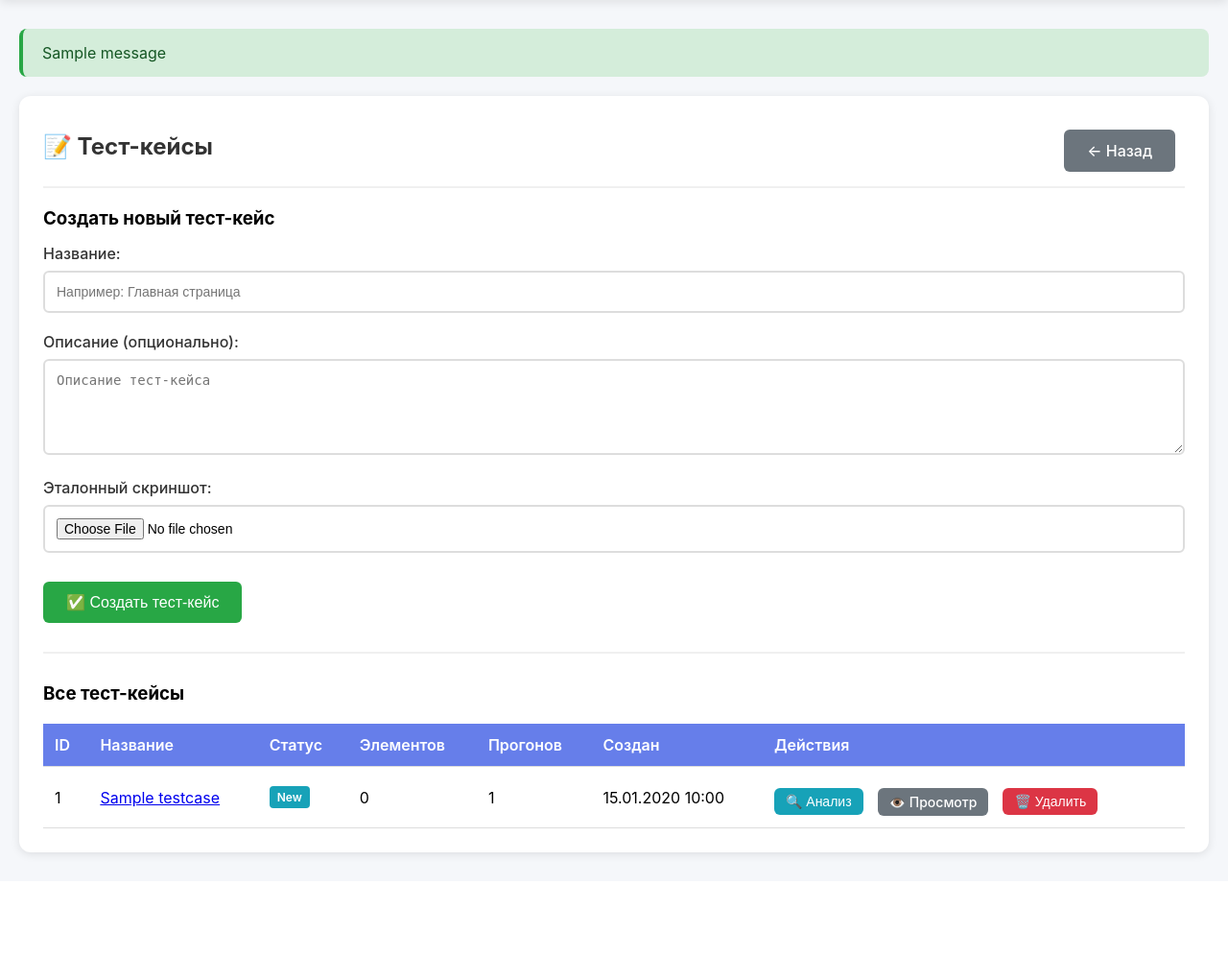
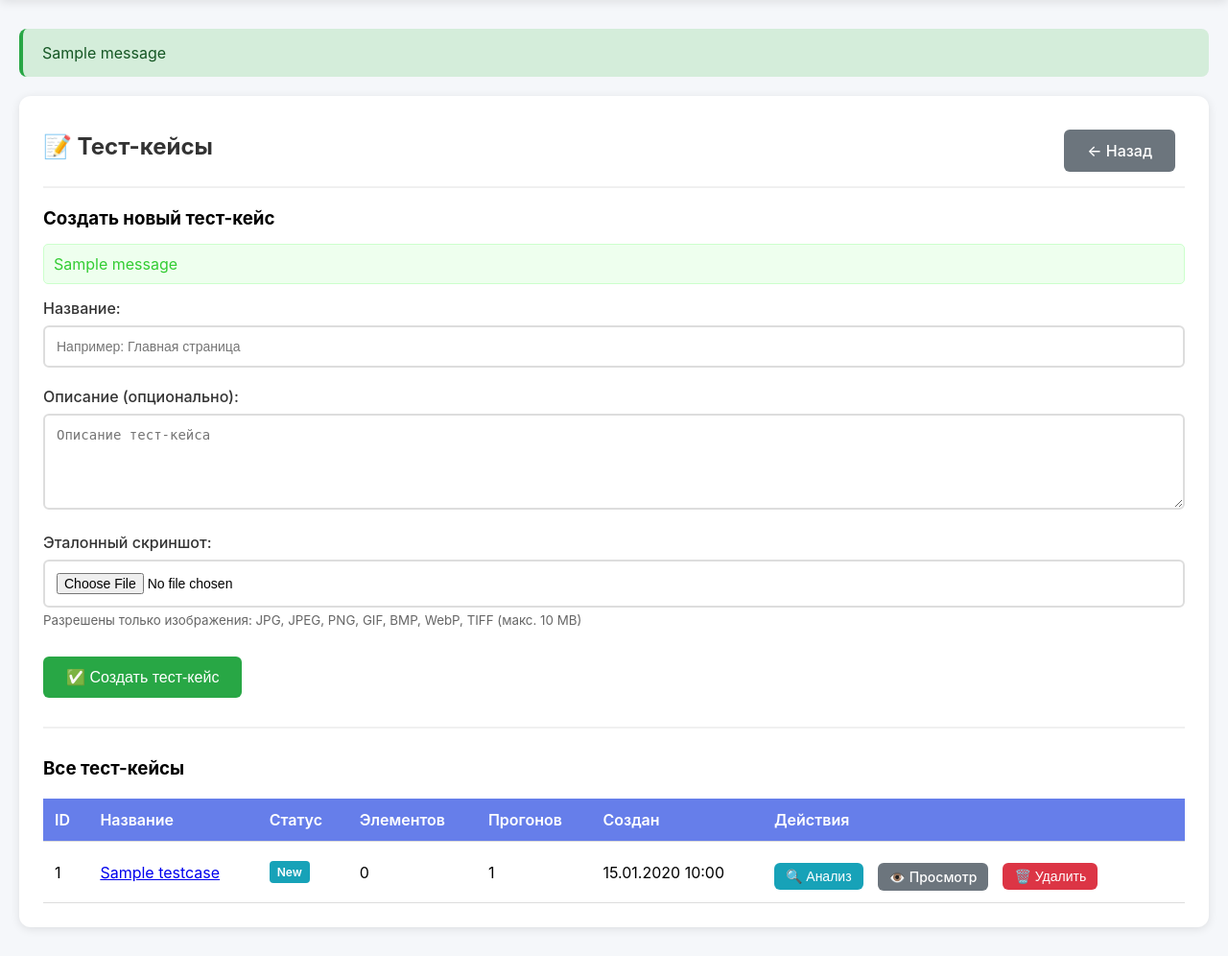
Before and after one commit to AlexTDE/curse_Work, a Django app: page /testcases/ in a window 1280 px wide. Shown: the part 66-1062 px from the top of the page at 96% size. Before the commit the page ends 962 px from the top, so only its background shows below. Run offline with Django 5.2, Linux system fonts and the light colour scheme; a user stored in the database is signed in; tables that the repository leaves empty hold one stand-in row (values such as "Sample post"); one stand-in notice (Sample message) is shown; data that the repository does not hold is empty; parts of the project's set-up code (start-up, migrations or seed data) failed here and were passed over.

Commit message:
Add client-side and improved validation for image upload in testcase creation form

```diff
--- a/autotest_ui/testsystem/templates/testsystem/testcases_list.html
+++ b/autotest_ui/testsystem/templates/testsystem/testcases_list.html
@@ -11,7 +11,19 @@
 
     <div style="margin-bottom: 20px;">
         <h3 style="margin-bottom: 15px;">Создать новый тест-кейс</h3>
-        <form method="post" action="{% url 'create_testcase' %}" enctype="multipart/form-data">
+
+        <!-- Вывод ошибок валидации -->
+        {% if messages %}
+            {% for message in messages %}
+            <div class="alert alert-{{ message.tags }}" style="padding: 10px; margin-bottom: 15px; border-radius: 5px;
+                {% if message.tags == 'error' %}background-color: #fee; border: 1px solid #fcc; color: #c33;{% endif %}
+                {% if message.tags == 'success' %}background-color: #efe; border: 1px solid #cfc; color: #3c3;{% endif %}">
+                {{ message }}
+            </div>
+            {% endfor %}
+        {% endif %}
+
+        <form id="testcaseForm" method="post" action="{% url 'create_testcase' %}" enctype="multipart/form-data">
             {% csrf_token %}
             <div class="form-group">
                 <label>Название:</label>
@@ -23,9 +35,17 @@
             </div>
             <div class="form-group">
                 <label>Эталонный скриншот:</label>
-                <input type="file" name="reference_screenshot" accept="image/*" required>
+                <input type="file" id="referenceScreenshot" name="reference_screenshot"
+                       accept="image/jpeg,image/jpg,image/png,image/gif,image/bmp,image/webp,image/tiff" required>
+                <small style="color: #666; display: block; margin-top: 5px;">
+                    Разрешены только изображения: JPG, JPEG, PNG, GIF, BMP, WebP, TIFF (макс. 10 MB)
+                </small>
+                <div id="fileError" style="color: #c33; margin-top: 5px; display: none;"></div>
+                <div id="filePreview" style="margin-top: 10px; display: none;">
+                    <img id="previewImage" src="" style="max-width: 200px; max-height: 200px; border: 1px solid #ddd; border-radius: 5px;">
+                </div>
             </div>
-            <button type="submit" class="btn btn-success">✅ Создать тест-кейс</button>
+            <button type="submit" class="btn btn-success" id="submitBtn">✅ Создать тест-кейс</button>
         </form>
     </div>
 
@@ -63,7 +83,7 @@
                         </form>
                         {% endif %}
                         <a href="{% url 'testcase_detail' tc.id %}" class="btn btn-secondary btn-small">👁️ Просмотр</a>
-                        <form method="post" action="{% url 'delete_testcase' tc.id %}" style="display: inline;" onsubmit="return confirm('Вы уверены, что хотите удалить тест-кейс \"{{ tc.title }}\"? Это действие нельзя отменить!');">
+                        <form method="post" action="{% url 'delete_testcase' tc.id %}" style="display: inline;" onsubmit="return confirm('Вы уверены, что хотите удалить тест-кейс "{{ tc.title }}"? Это действие нельзя отменить!');">
                             {% csrf_token %}
                             <button type="submit" class="btn btn-danger btn-small">🗑️ Удалить</button>
                         </form>
@@ -77,4 +97,93 @@
     <p style="color: #666; text-align: center; padding: 40px;">Нет тест-кейсов. Создайте первый выше.</p>
     {% endif %}
 </div>
+
+<script>
+// Валидация изображения на клиенте
+document.getElementById('referenceScreenshot').addEventListener('change', function(e) {
+    const file = e.target.files[0];
+    const fileError = document.getElementById('fileError');
+    const filePreview = document.getElementById('filePreview');
+    const previewImage = document.getElementById('previewImage');
+    const submitBtn = document.getElementById('submitBtn');
+
+    // Очистка предыдущих ошибок
+    fileError.style.display = 'none';
+    fileError.textContent = '';
+    filePreview.style.display = 'none';
+
+    if (!file) {
+        submitBtn.disabled = false;
+        return;
+    }
+
+    // Проверка размера (10 MB)
+    const maxSize = 10 * 1024 * 1024;
+    if (file.size > maxSize) {
+        fileError.textContent = 'Ошибка: Размер файла (' + (file.size / (1024*1024)).toFixed(2) + ' MB) превышает максимально допустимый (10 MB)';
+        fileError.style.display = 'block';
+        submitBtn.disabled = true;
+        e.target.value = '';
+        return;
+    }
+
+    // Проверка MIME-типа
+    const validTypes = ['image/jpeg', 'image/jpg', 'image/png', 'image/gif', 'image/bmp', 'image/webp', 'image/tiff'];
+    if (!validTypes.includes(file.type.toLowerCase())) {
+        fileError.textContent = 'Ошибка: Неподдерживаемый формат файла "' + file.type + '". Разрешены только изображения: JPG, JPEG, PNG, GIF, BMP, WebP, TIFF';
+        fileError.style.display = 'block';
+        submitBtn.disabled = true;
+        e.target.value = '';
+        return;
+    }
+
+    // Проверка расширения
+    const validExtensions = ['jpg', 'jpeg', 'png', 'gif', 'bmp', 'webp', 'tiff', 'tif'];
+    const extension = file.name.split('.').pop().toLowerCase();
+    if (!validExtensions.includes(extension)) {
+        fileError.textContent = 'Ошибка: Неподдерживаемое расширение файла ".' + extension + '". Разрешены только: ' + validExtensions.join(', ').toUpperCase();
+        fileError.style.display = 'block';
+        submitBtn.disabled = true;
+        e.target.value = '';
+        return;
+    }
+
+    // Показ превью изображения
+    const reader = new FileReader();
+    reader.onload = function(event) {
+        previewImage.src = event.target.result;
+        filePreview.style.display = 'block';
+    };
+    reader.readAsDataURL(file);
+
+    submitBtn.disabled = false;
+});
+
+// Дополнительная проверка перед отправкой формы
+document.getElementById('testcaseForm').addEventListener('submit', function(e) {
+    const fileInput = document.getElementById('referenceScreenshot');
+    const file = fileInput.files[0];
+
+    if (!file) {
+        e.preventDefault();
+        alert('Пожалуйста, выберите эталонный скриншот');
+        return false;
+    }
+
+    // Еще раз проверяем перед отправкой
+    const validTypes = ['image/jpeg', 'image/jpg', 'image/png', 'image/gif', 'image/bmp', 'image/webp', 'image/tiff'];
+    if (!validTypes.includes(file.type.toLowerCase())) {
+        e.preventDefault();
+        alert('Ошибка: Можно загружать только изображения (JPG, JPEG, PNG, GIF, BMP, WebP, TIFF)');
+        return false;
+    }
+
+    const maxSize = 10 * 1024 * 1024;
+    if (file.size > maxSize) {
+        e.preventDefault();
+        alert('Ошибка: Размер файла превышает 10 MB');
+        return false;
+    }
+});
+</script>
 {% endblock %}
```
